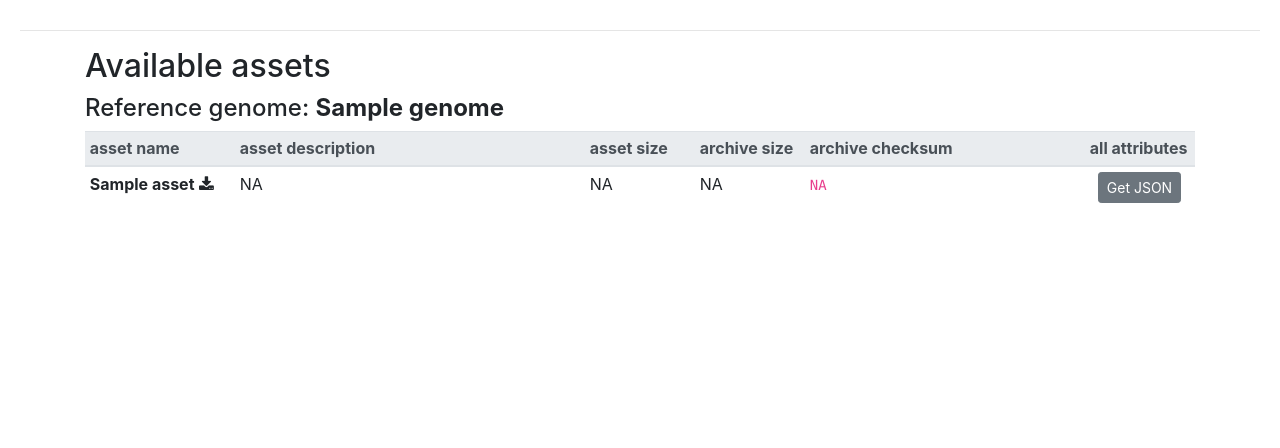
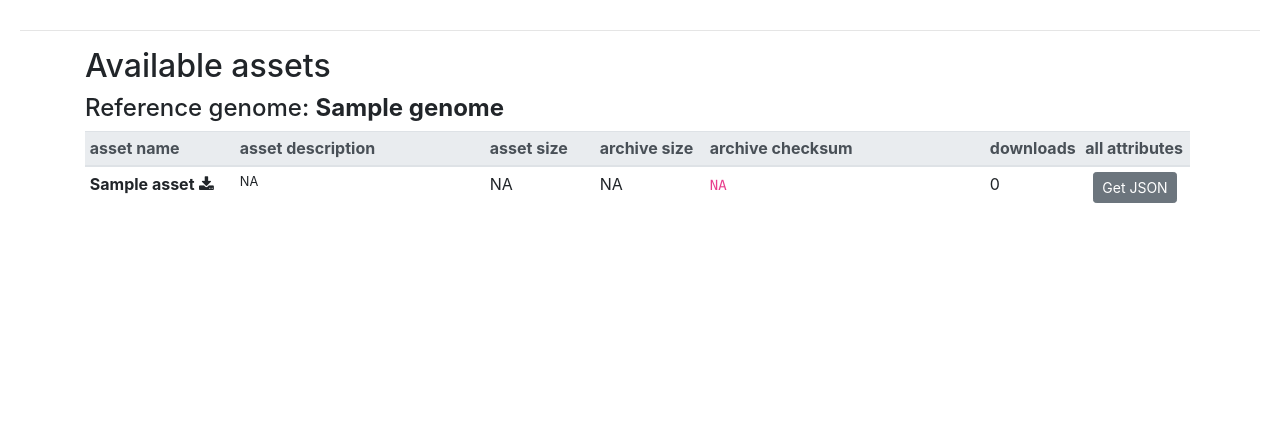
Before and after one commit to refgenie/refgenieserver, a FastAPI app: template refgenieserver/templates/index.html in a window 1280 px wide. Shown: the part 235-683 px from the top of the page. Run offline with FastAPI, Linux system fonts and the light colour scheme; the template is opened without the code that fills it: most values are stand-ins (such as "Sample title", 1, 10 or a date in 2020); parts of the project's set-up code (start-up, migrations or seed data) failed here and were passed over; some libraries are stand-ins or nearby versions.

Commit message:
introduce download counting concept

```diff
--- a/refgenieserver/const.py
+++ b/refgenieserver/const.py
@@ -18,3 +18,4 @@ TAR = dict(ext=".tar", flags="-cvf")
 FILE_SIZE_UNITS = ['B', 'KB', 'MB', 'GB', 'TB', 'PB', 'EB', 'ZB', 'YB']
 LOG_FORMAT = "%(levelname)s in %(funcName)s: %(message)s"
 MSG_404 = "No such {} on server"
+DOWNLOADS_COUNT_KEY = "downloads"
--- a/refgenieserver/main.py
+++ b/refgenieserver/main.py
@@ -10,7 +10,7 @@ from fastapi import FastAPI, HTTPException
 from refgenconf import RefGenConf, select_genome_config
 
 from .const import *
-from .helpers import build_parser
+from .helpers import build_parser, update_stats
 from .server_builder import archive
 import logging
 
@@ -64,8 +64,10 @@ async def download_asset(genome: str, asset: str):
     asset_file = "{base}/{genome}/{file_name}".format(base=BASE_DIR, genome=genome, file_name=file_name)
     _LOGGER.info("serving asset file: '{}'".format(asset_file))
     if os.path.isfile(asset_file):
+        update_stats(rgc, genome, asset)
+        _LOGGER.info("'{}/{}' download count updated to: {}".format(
+            genome, asset, rgc.genomes[genome][asset][DOWNLOADS_COUNT_KEY]))
         return FileResponse(asset_file, filename=file_name, media_type="application/octet-stream")
-
     else:
         _LOGGER.warning(MSG_404.format("asset"))
         raise HTTPException(status_code=404, detail=MSG_404.format("asset"))
--- a/refgenieserver/static/style.css
+++ b/refgenieserver/static/style.css
@@ -128,7 +128,7 @@ div.col-9#asset_table {
 }
 
 .asset_desc {
-    width: 350px;
+    width: 250px;
 }
 
 .size {
@@ -141,6 +141,10 @@ div.col-9#asset_table {
 
 .attrs {
     width: 110px;
+}
+
+.smaller-txt {
+  font-size: 0.8rem;
 }
 
 th.footer {
--- a/refgenieserver/templates/index.html
+++ b/refgenieserver/templates/index.html
@@ -1,9 +1,14 @@
 {% extends "base.html" %}
 {% block title %}Index{% endblock %}
 {% block content %}
-{% macro safe_show_asset_attr(x) %}
+{% macro safe_show_asset_attr(x, zero=false) %}
+    {% set x = x|string %}
     {% if x is none or not x|length %}
-        NA
+        {% if zero %}
+            0
+        {% else %}
+            NA
+        {% endif %}
     {% else %}
         {{ x }}
     {% endif %}
@@ -44,19 +49,21 @@
                         <th class="size" scope="col">asset size</th>
                         <th class="size" scope="col">archive size</th>
                         <th class="checksum" scope="col">archive checksum</th>
+                        <th class="asset_downloads" scope="col">downloads</th>
                         <th class="attrs" scope="col">all attributes</th>
                     </tr>
-                </thea
+                </thead>
                 <tbody>
                     {% for asset in assets %}
                         <tr>
-                            <td class="asset_name" style="cursor:pointer" onclick="location.href='/asset/{{ genome_name }}/{{ asset }}/archive'">
+                            <td class="asset_name" style="cursor:pointer" onclick="location.href='/asset/{{ genome_name }}/{{ asset }}/archive';">
                                 <b>{{ asset }}</b> <i class="fa fa-download" aria-hidden="true"></i>
                             </td>
-                            <td class="asset_desc">{{ safe_show_asset_attr(rgc[genome_name][asset]["asset_description"]) }}</td>
+                            <td class="smaller-txt">{{ safe_show_asset_attr(rgc[genome_name][asset]["asset_description"]) }}</td>
                             <td class="size">{{ safe_show_asset_attr(rgc[genome_name][asset]["asset_size"]) }}</td>
                             <td class="size">{{ safe_show_asset_attr(rgc[genome_name][asset]["archive_size"]) }}</td>
                             <td class="checksum"><code>{{ safe_show_asset_attr(rgc[genome_name][asset]["archive_checksum"]) }}</code></td>
+                            <td class="asset_downloads">{{ safe_show_asset_attr(x=rgc[genome_name][asset]["downloads"], zero=true) }}</td>
                             <td class="attrs"><a href='/asset/{{ genome_name }}/{{ asset }}'><button class="btn btn-secondary btn-sm" id="json_btn">Get JSON</button></a></td>
                         </tr>
                     {% endfor %}
```
Also changed, not shown: refgenieserver/helpers.py (+29 -0 lines).
